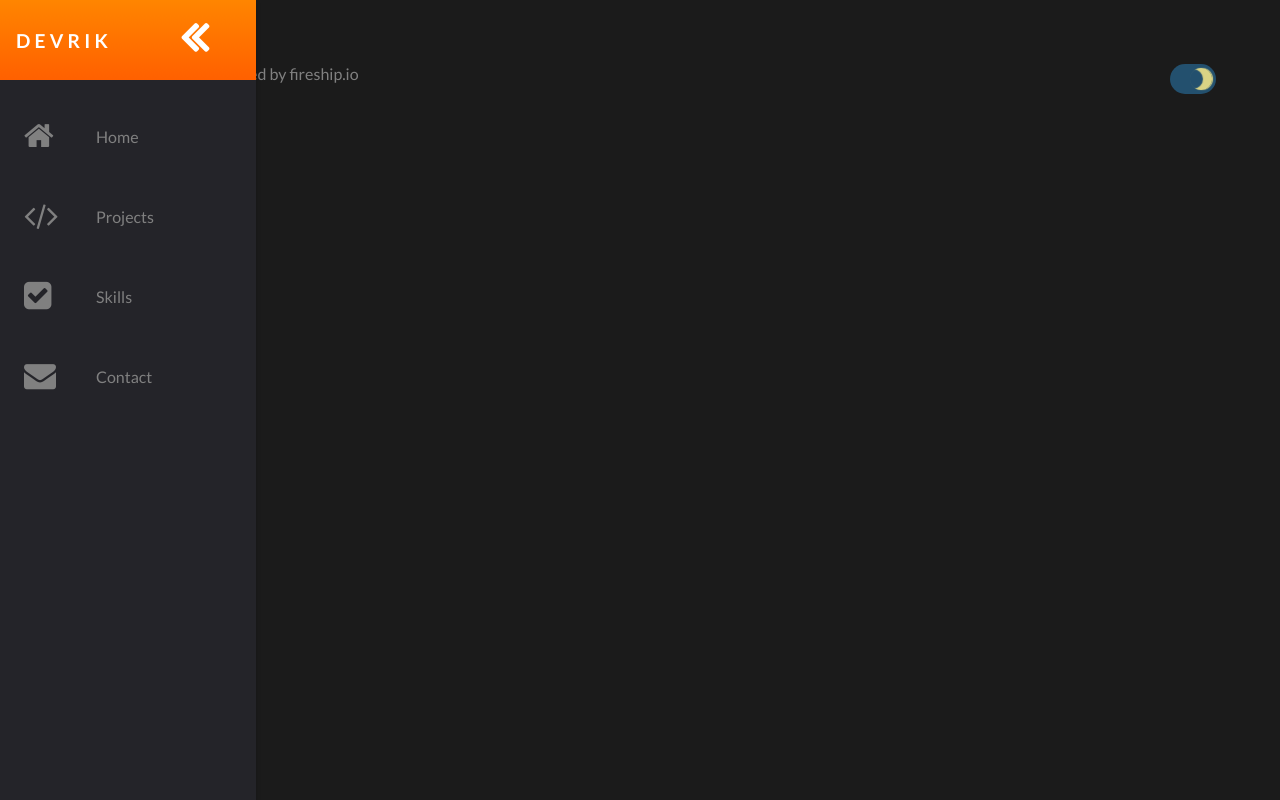
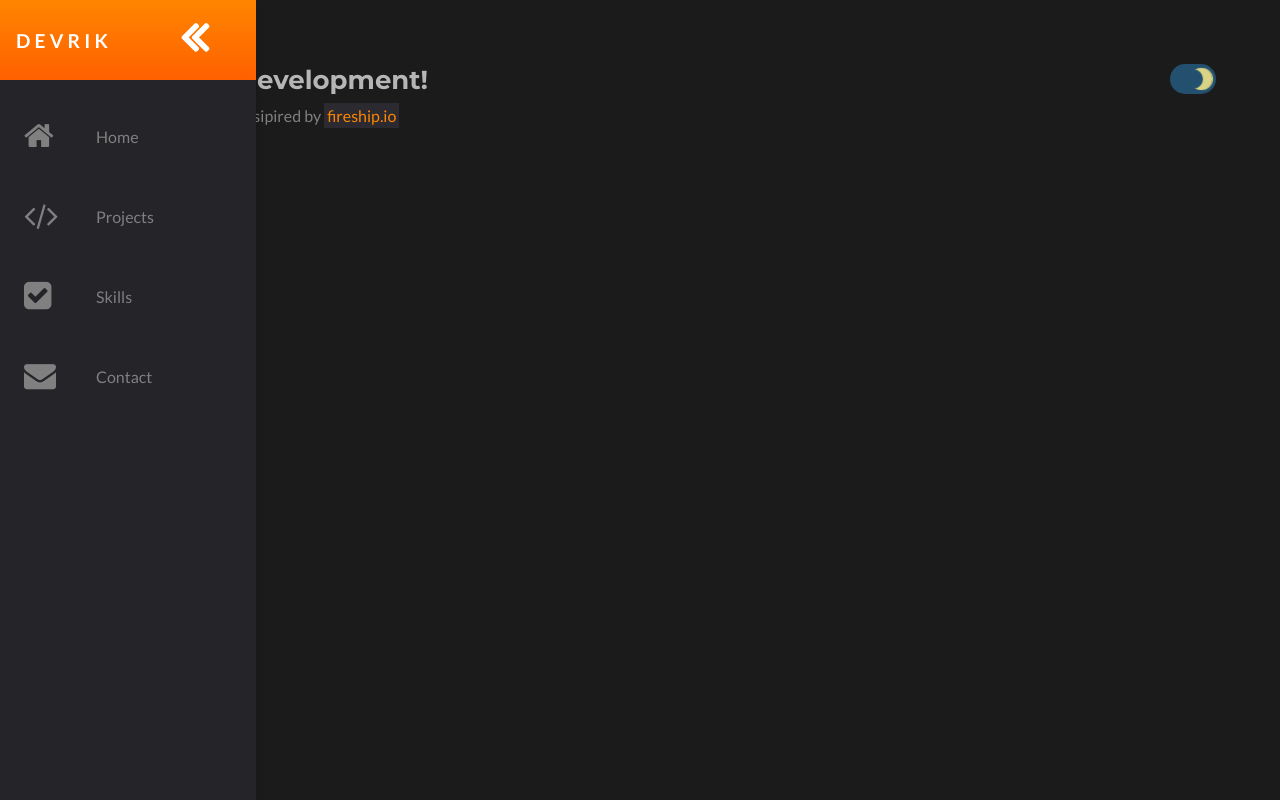
Before and after one commit to ErikSzabo/Portfolio, a React (Create React App) app: page / in a window 1280 px wide. Built offline with nearby package versions, Linux system fonts and the light colour scheme; the HTML template or start-up script is replaced by a standard one.

Commit message:
default development landing page

```diff
--- a/src/components/landing/Landing.jsx
+++ b/src/components/landing/Landing.jsx
@@ -1,5 +1,15 @@
 import React from 'react';
 
-const Landing = () => <div>Design is inspired by fireship.io</div>;
+const Landing = () => (
+	<div>
+		<h1 style={{ fontSize: '26px' }}>Under Development!</h1>
+		<p>
+			Design partly insipired by{' '}
+			<a className="text-highlight" href="https://fireship.io" target="_blank" rel="noopener noreferrer">
+				fireship.io
+			</a>
+		</p>
+	</div>
+);
 
 export default Landing;
```
